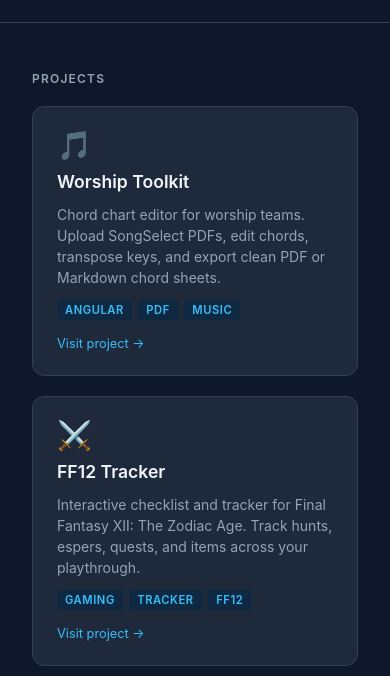
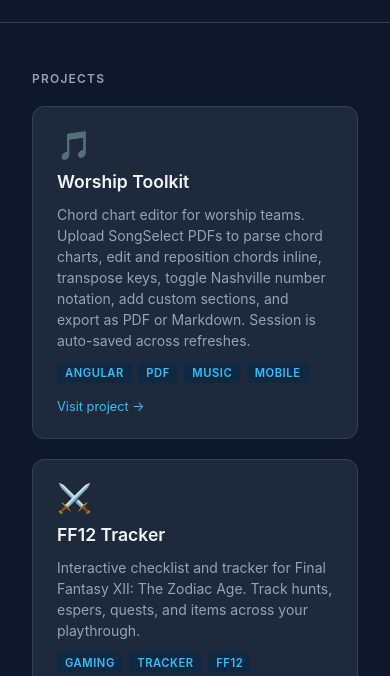
Before and after one commit to michaeladige/michaeladige.github.io, a plain HTML site: page index.html in a window 390 px wide. Shown: the part 168-844 px from the top of the page. Drawn offline with Linux system fonts and the light colour scheme.

Commit message:
Update Worship Toolkit card with expanded feature list
Adds mention of: chord drag reposition, Nashville notation, custom
sections, session auto-save, and mobile support. Also adds Mobile tag.

Co-Authored-By: Claude Sonnet 4.6 <noreply@anthropic.com>

```diff
--- a/index.html
+++ b/index.html
@@ -186,13 +186,16 @@
         <div class="card-icon">🎵</div>
         <div class="card-name">Worship Toolkit</div>
         <div class="card-desc">
-          Chord chart editor for worship teams. Upload SongSelect PDFs, edit chords,
-          transpose keys, and export clean PDF or Markdown chord sheets.
+          Chord chart editor for worship teams. Upload SongSelect PDFs to parse
+          chord charts, edit and reposition chords inline, transpose keys, toggle
+          Nashville number notation, add custom sections, and export as PDF or Markdown.
+          Session is auto-saved across refreshes.
         </div>
         <div class="card-tags">
           <span class="tag">Angular</span>
           <span class="tag">PDF</span>
           <span class="tag">Music</span>
+          <span class="tag">Mobile</span>
         </div>
         <div class="card-arrow">Visit project →</div>
       </a>
```
